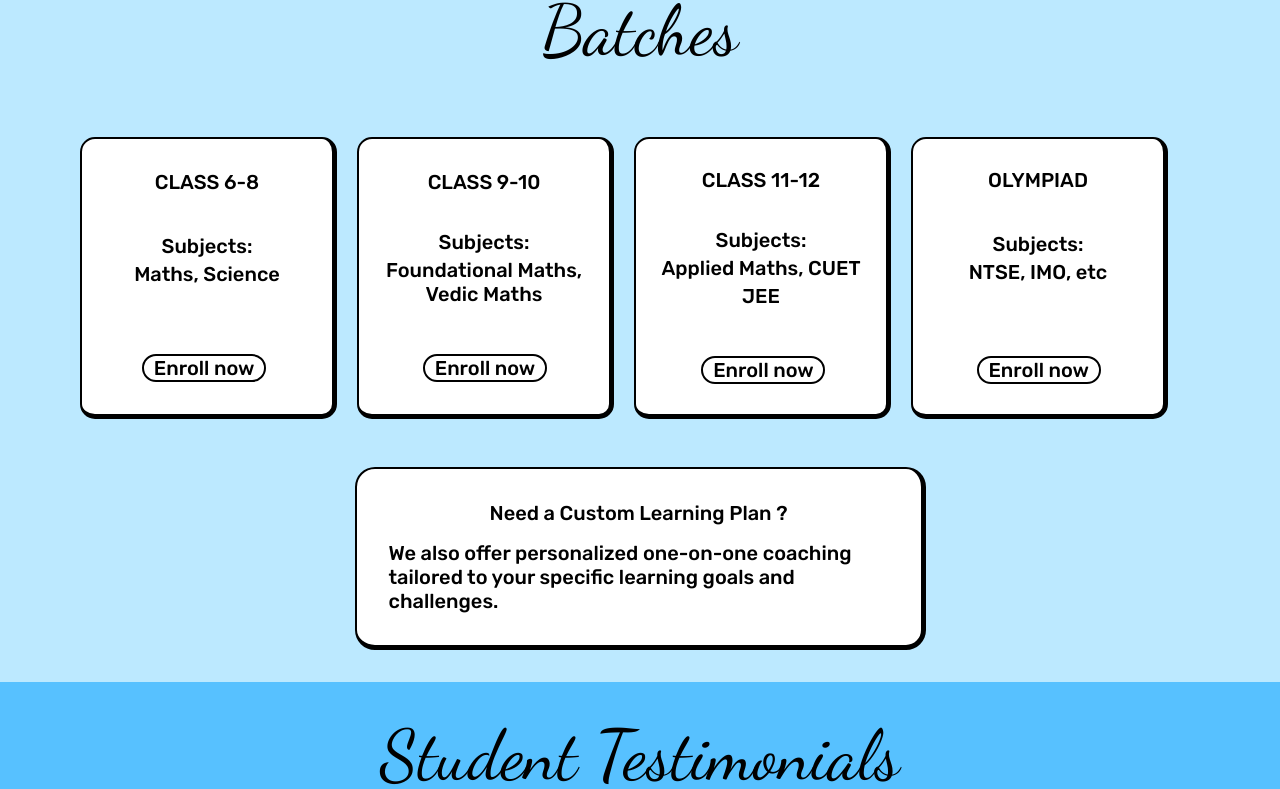
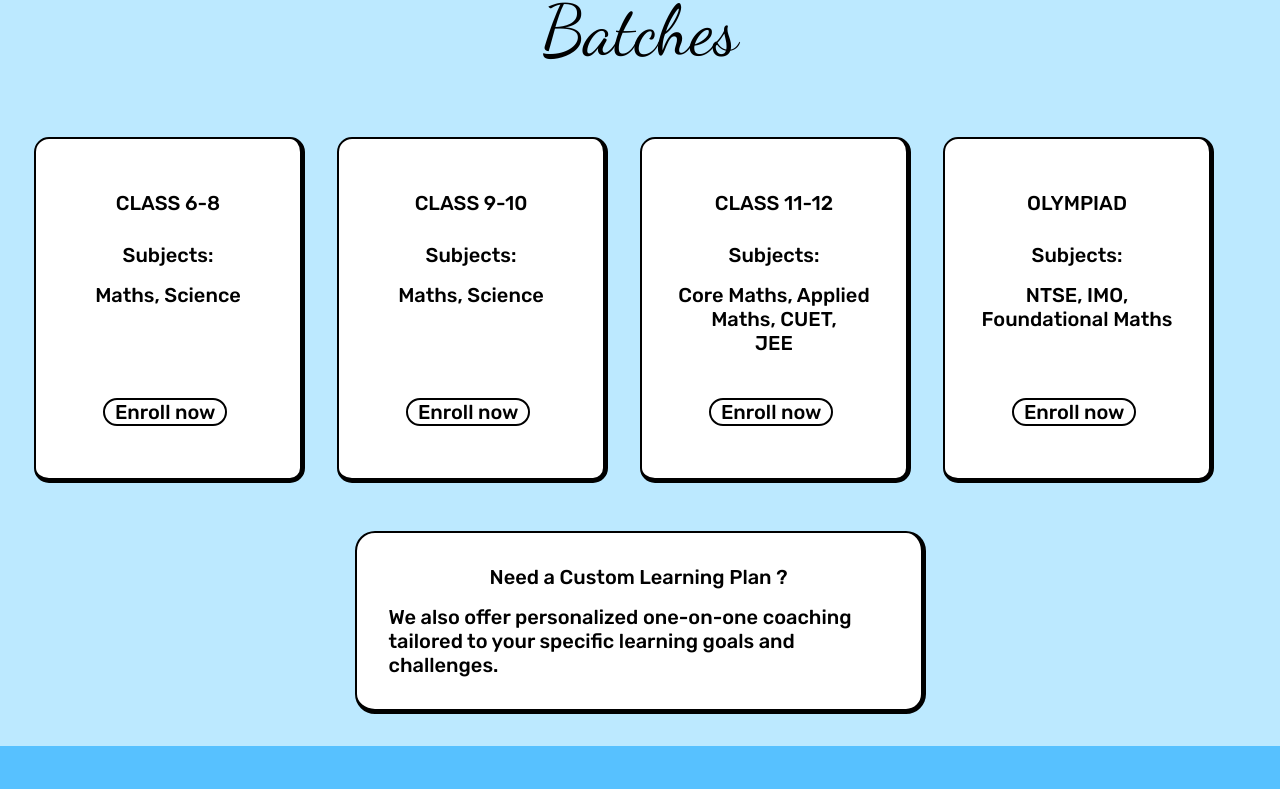
Before and after one commit to TanmaySharma90155/Coaching-Institute-Website, a React (Create React App) app: page / in a window 1280 px wide. Shown: the part 1717-2506 px from the top of the page. Built offline with nearby package versions, Linux system fonts and the light colour scheme.

Commit message:
another fix

```diff
--- a/src/components/courses/Courses.jsx
+++ b/src/components/courses/Courses.jsx
@@ -12,42 +12,47 @@ const Courses = () => {
         </div>
 
         <div className="batches__align"data-aos="fade-up" data-aos-delay="300">
-            <div className = "batches__mar">
+            <div className="batches__mar" style={{ display: 'flex', gap: '2rem', flexWrap: 'wrap', justifyContent: 'center' }}>
 
-                    <div className="batches__card">
-                        <div className="batches__card-content">
-                            <p className="batches__heading">CLASS 6-8</p>
-                            <p className="batches__heading" >Subjects: </p>
-                            <p className="batches__sub"style={{marginBottom: '3rem'}}>Maths, Science</p>
-                            <p className="push" style={{marginLeft: '0.5rem'}}><a href="#contacts">Enroll now</a></p>
+  {/* CLASS 6-8 */}
+  <div className="batches__card" style={{ width: '200px', padding: '2rem', display: 'flex', flexDirection: 'column', justifyContent: 'space-between' }}>
+    <div className="batches__card-content" style={{ display: 'flex', flexDirection: 'column', height: '100%' }}>
+      <p className="batches__heading" style={{ marginBottom: '0.5rem' }}>CLASS 6-8</p>
+      <p className="batches__heading" style={{ marginBottom: '2rem' }}>Subjects:</p>
+      <p className="batches__sub" style={{ marginBottom: '4rem' }}>Maths, Science</p>
+      <p className="push" style={{ marginTop: 'auto' , marginLeft: '2.2rem' }}><a href="#contacts">Enroll now</a></p>
     </div>
   </div>
 
-                     <div className="batches__card">
-                        <div className="batches__card-content">
-                            <p className="batches__heading"style={{}}>CLASS 9-10</p>
-                            <p className="batches__heading" style={{marginTop: '1rem'}}>Subjects: </p>
-                            <p className="batches__sub" style={{marginBottom: '1rem'}}>Foundational Maths, Vedic Maths</p>
-                            <p className="push" style={{marginLeft:'4rem', marginTop: '2rem'}}><a href="#contacts">Enroll now</a></p>
+  {/* CLASS 9-10 */}
+  <div className="batches__card" style={{ width: '200px', padding: '2rem', display: 'flex', flexDirection: 'column', justifyContent: 'space-between' }}>
+    <div className="batches__card-content" style={{ display: 'flex', flexDirection: 'column', height: '100%' }}>
+      <p className="batches__heading" style={{ marginBottom: '0.5rem' }}>CLASS 9-10</p>
+      <p className="batches__heading" style={{ marginBottom: '2rem' }}>Subjects:</p>
+      <p className="batches__sub" style={{ marginBottom: '4rem' }}>Maths, Science</p>
+      <p className="push" style={{ marginTop: 'auto' , marginLeft: '2.2rem' }}><a href="#contacts">Enroll now</a></p>
     </div>
   </div>
 
-                     <div className="batches__card">
-                        <div className="batches__card-content">
-                            <p className="batches__heading" style={{}}>CLASS 11-12</p>
-                            <p className="batches__heading"style={{marginTop:  '1rem'}}>Subjects: </p>
-                            <p className="batches__sub">Applied Maths, CUET</p>
-                            <p className="batches__sub" style={{marginBottom: '1rem'}}>JEE</p>
-                            <p className="push" style={{marginLeft:'2.5rem', marginTop: '2rem'}}><a href="#contacts">Enroll now</a></p>
+  {/* CLASS 11-12 */}
+  <div className="batches__card" style={{ width: '200px', padding: '2rem', display: 'flex', flexDirection: 'column', justifyContent: 'space-between' }}>
+    <div className="batches__card-content" style={{ display: 'flex', flexDirection: 'column', height: '100%' }}>
+      <p className="batches__heading" style={{ marginBottom: '0.5rem' }}>CLASS 11-12</p>
+      <p className="batches__heading" style={{ marginBottom: '2rem' }}>Subjects:</p>
+      <p className="batches__sub" style={{ marginBottom: '1rem' }}>Core Maths, Applied Maths, CUET,</p>
+      <p className="batches__sub" style={{ marginBottom: '0rem' }}>JEE</p>
+      <p className="push" style={{ marginTop: 'auto', marginLeft: '2.2rem' }}><a href="#contacts">Enroll now</a></p>
     </div>
   </div>
 
-                     <div className="batches__card">
-                        <div className="batches__card-content">
-                            <p className="batches__heading" style={{}}>OLYMPIAD</p>
-                            <p className="batches__heading" >Subjects: </p>
-                            <p className="batches__sub" style={{marginBottom: '3rem'}}>NTSE, IMO, etc</p>
-                            <p className="push" style={{marginLeft: '0.5rem', marginTop: '1.5rem'}}><a href="#contacts">Enroll now</a></p>
+  {/* OLYMPIAD */}
+  <div className="batches__card" style={{ width: '200px', padding: '2rem', display: 'flex', flexDirection: 'column', justifyContent: 'space-between' }}>
+    <div className="batches__card-content" style={{ display: 'flex', flexDirection: 'column', height: '100%' }}>
+      <p className="batches__heading" style={{ marginBottom: '0.5rem' }}>OLYMPIAD</p>
+      <p className="batches__heading" style={{ marginBottom: '2rem' }}>Subjects:</p>
+      <p className="batches__sub" style={{ marginBottom: '1rem' }}>NTSE, IMO,</p>
+      <p className="batches__sub" style={{ marginBottom: '3.3rem' }}>Foundational Maths</p>
+      <p className="push" style={{ marginTop: 'auto' , marginLeft: '2.2rem'}}><a href="#contacts">Enroll now</a></p>
     </div>
   </div>
 
--- a/src/components/students/Students.jsx
+++ b/src/components/students/Students.jsx
@@ -46,28 +46,28 @@ const Students = () => {
         <div className="students__align" data-aos="fade-up" data-aos-delay="300">
             <div className="students__card">
                 <div className="students__card-content">
-                    <p className="students__heading">Conceptual Clarity</p>
+                    <p className="students__heading"><u>Conceptual Clarity</u></p>
                     <p className="students__sub-title">We focus on building strong foundations and deep conceptual understanding rather than mere memorization</p>
                 </div>
             </div>
 
             <div className="students__card">
                 <div className="students__card-content">
-                    <p className="students__heading">Problem Solving</p>
+                    <p className="students__heading"><u>Problem Solving</u></p>
                     <p className="students__sub-title">We train students to approach complex problems with confidence through proven techniques</p>
                 </div>
             </div>
 
             <div className="students__card">
                 <div className="students__card-content">
-                    <p className="students__heading">Structured Curriculum</p>
+                    <p className="students__heading"><u>Structured Curriculum</u></p>
                     <p className="students__sub-title">Our systematically designed curriculum covers all aspects of mathematics from basic to advanced levels</p>
                 </div>
             </div>
 
             <div className="students__card">
                 <div className="students__card-content">
-                    <p className="students__heading">Exam Excellence</p>
+                    <p className="students__heading"><u>Exam Excellence</u></p>
                     <p className="students__sub-title">Our specialized coaching techniques prepare students to excel in competitive exams and school mathematics</p>
                 </div>
             </div>
```
Lines whose indentation alone changed are shown as unchanged.
